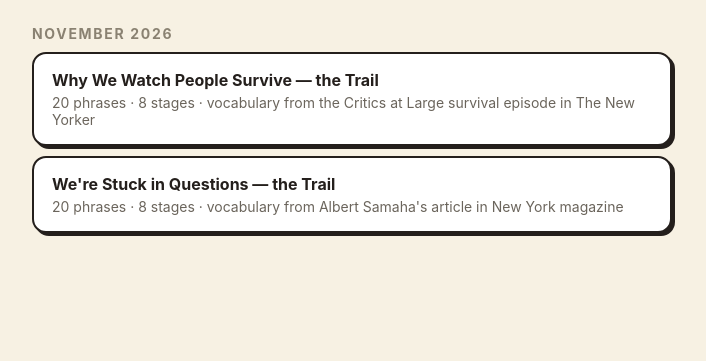
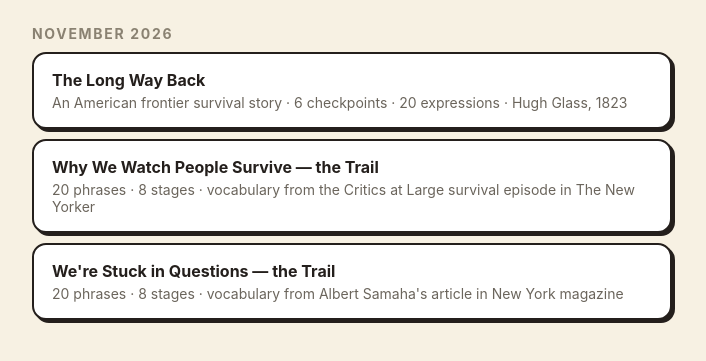
Before and after one commit to maybealexander17-pixel/maybealexander17-pixel.github.io, a plain HTML site: page index.html in a window 1280 px wide. Shown: the part 91-452 px from the top of the page, without its empty margins (288-994 px from the left). Drawn offline with Linux system fonts and the light colour scheme.

Commit message:
Add The Long Way Back to club index

```diff
--- a/index.html
+++ b/index.html
@@ -13,6 +13,8 @@ a:active{transform:translate(2px,2px);box-shadow:1px 1px 0 #241f1c}
 </style></head><body>
 <h1>Club practice pages</h1>
 <h2>November 2026</h2>
+<a href="the-long-way-back.html">The Long Way Back
+<span>An American frontier survival story · 6 checkpoints · 20 expressions · Hugh Glass, 1823</span></a>
 <a href="survival-stories-lexical-trail.html">Why We Watch People Survive — the Trail
 <span>20 phrases · 8 stages · vocabulary from the Critics at Large survival episode in The New Yorker</span></a>
 <a href="stuck-in-questions.html">We're Stuck in Questions — the Trail
```
